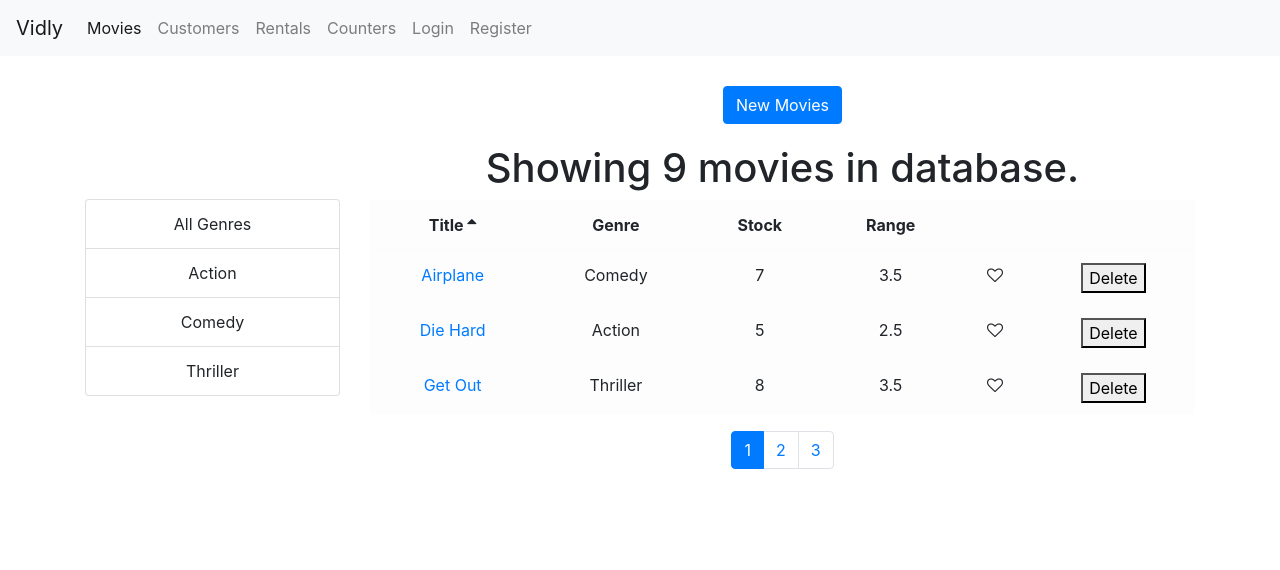
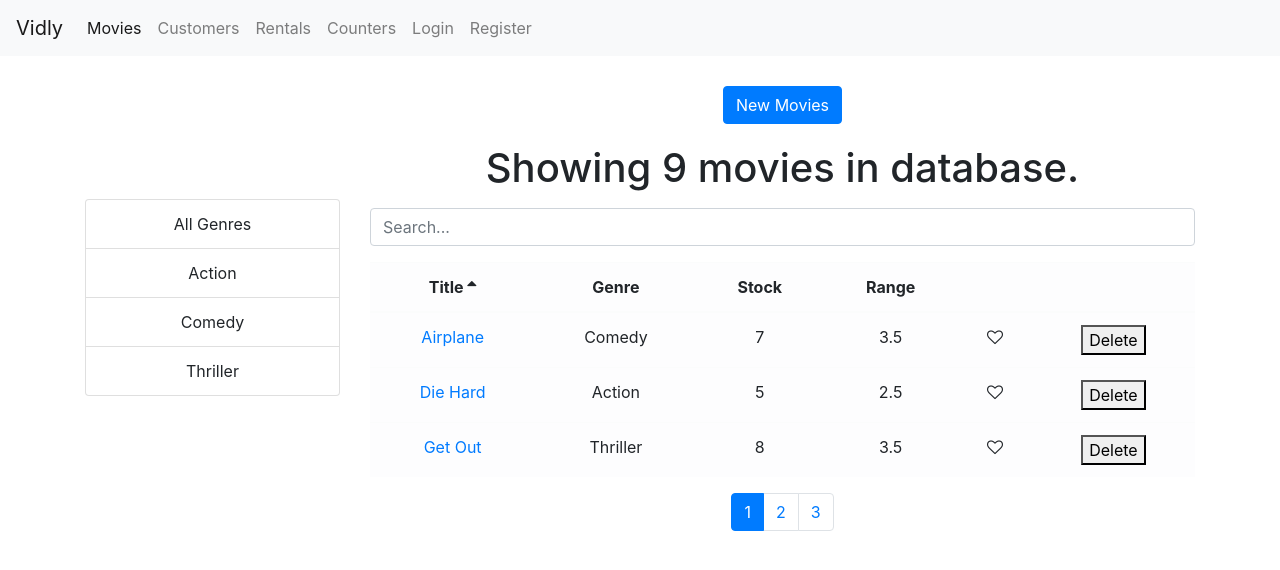
Before and after one commit to SincerelyBrittany/VidlyProject, a React (Create React App) app: page /movies in a window 1280 px wide. Shown: the top 570 px of the page. Built offline with nearby package versions, Linux system fonts and the light colour scheme.

Commit message:
working on searchBar

```diff
--- a/src/Vidly/common/form.jsx
+++ b/src/Vidly/common/form.jsx
@@ -1,56 +1,38 @@
 import React, { Component } from "react";
 import Joi from "joi-browser";
-import Input from "../common/input";
-import Select from "../common/select";
+import Input from "./input";
+import Select from "./select";
 
 class Form extends Component {
-  state = { data: {}, errors: {} };
+  state = {
+    data: {},
+    errors: {},
+  };
 
   validate = () => {
     const options = { abortEarly: false };
     const { error } = Joi.validate(this.state.data, this.schema, options);
     if (!error) return null;
+
     const errors = {};
     for (let item of error.details) errors[item.path[0]] = item.message;
     return errors;
-    // const result = Joi.validate(this.state.data, this.schema, {
-    //   abortEarly: false,
-    // });
-
-    // console.log(result, "this is resule");
-    // if (!result.error) return null;
-    // const errors = {};
-    // for (let item of result.error.details) errors[item.path[0]] = item.message;
-    // return errors;
-    // const errors = {};
-    // if (this.state.data.username.trim() === "")
-    //   errors.username = "Username is required";
-    // if (this.state.data.password.trim() === "")
-    //   errors.password = "Password is required";
-    // return Object.keys(errors).length === 0 ? null : errors;
   };
 
   validateProperty = ({ name, value }) => {
     const obj = { [name]: value };
     const schema = { [name]: this.schema[name] };
     const { error } = Joi.validate(obj, schema);
-    // if (!result.error) return null;
-    // return error.details[0].message;
     return error ? error.details[0].message : null;
-
-    // if (name === "username") {
-    //   if (value.trim() === "") return "Username is required";
-    // }
-    // if (name === "password") {
-    //   if (value.trim() === "") return "Password is required";
-    // }
   };
 
   handleSubmit = (e) => {
     e.preventDefault();
+
     const errors = this.validate();
     this.setState({ errors: errors || {} });
     if (errors) return;
+
     this.doSubmit();
   };
 
@@ -60,15 +42,17 @@ class Form extends Component {
     if (errorMessage) errors[input.name] = errorMessage;
     else delete errors[input.name];
 
-    const dataCopy = { ...this.state.data };
-    dataCopy[input.name] = input.value;
-    this.setState({ data: dataCopy });
+    const data = { ...this.state.data };
+    data[input.name] = input.value;
+
+    this.setState({ data, errors });
   };
 
   renderButton(label) {
     return (
-      // disabled={this.validate()}
-      <button className="btn btn-primary">{label}</button>
+      <button disabled={this.validate()} className="btn btn-primary">
+        {label}
+      </button>
     );
   }
 
@@ -89,6 +73,7 @@ class Form extends Component {
 
   renderInput(name, label, type = "text") {
     const { data, errors } = this.state;
+
     return (
       <Input
         type={type}
--- /dev/null
+++ b/src/Vidly/components/searchBox.jsx
@@ -0,0 +1,17 @@
+import React from "react";
+
+const SearchBox = ({ value, onChange }) => {
+  console.log(value, "this is value");
+  return (
+    <input
+      type="text"
+      name="query"
+      className="form-control my-3"
+      placeholder="Search..."
+      value={value}
+      onChange={(e) => onChange(e.currentTarget.value)}
+    />
+  );
+};
+
+export default SearchBox;
--- a/src/Vidly/components/vidly.jsx
+++ b/src/Vidly/components/vidly.jsx
@@ -7,6 +7,7 @@ import ListGroup from "../common/listGroup";
 import { paginate } from "../../utils/paginate";
 import _ from "lodash";
 import { Link } from "react-router-dom";
+import SearchBox from "./searchBox";
 
 const Vidly = () => {
   const [isDataLoading, setDataLoading] = React.useState(false);
@@ -19,10 +20,11 @@ const Vidly = () => {
   const [selectedGenre, setSelectedGenre] = React.useState();
   const [pageSize, setPageSize] = React.useState(3);
   const [currentPage, setcurrentPage] = React.useState(1);
+  const [searchQuery, setSearchQuery] = React.useState("");
 
   const fetchMovies = async () => {
     const response = await getMovies();
-    setMovies((response && response) || []);
+    setMovies(response && response);
     setDataLoading(false);
   };
   React.useEffect(() => {
@@ -63,6 +65,12 @@ const Vidly = () => {
     setcurrentPage(1);
   };
 
+  const handleSearch = (query) => {
+    setSearchQuery(query);
+    setSelectedGenre(null);
+    setcurrentPage(1);
+  };
+
   const handleSortButton = (sortColumnCopy) => {
     setSortColumn(sortColumnCopy);
   };
@@ -70,15 +78,20 @@ const Vidly = () => {
   if (movies && movies.length === 0) return <p> There are no movies </p>;
 
   const getPagedData = () => {
-    const filtered =
-      selectedGenre && selectedGenre._id
-        ? movies.filter((m) => m.genre._id === selectedGenre._id)
-        : movies;
+    let filtered;
+    if (searchQuery) {
+      filtered = movies.filter((m) =>
+        m.title.toLowerCase().startsWith(searchQuery.toLowerCase())
+      );
+    } else {
+      filtered =
+        selectedGenre && selectedGenre._id
+          ? movies.filter((m) => m.genre._id === selectedGenre._id)
+          : movies;
+    }
 
     const sorted = _.orderBy(filtered, [sortColumn.path], [sortColumn.order]);
-
     const paginatedMovies = paginate(sorted, currentPage, pageSize);
-
     return {
       totalCount: filtered.length,
       paginatedMovies: paginatedMovies,
@@ -112,6 +125,7 @@ const Vidly = () => {
             </Link>
 
             <h1> Showing {totalCount} movies in database.</h1>
+            <SearchBox value={searchQuery} onChange={handleSearch} />
             <MovieTable
               paginatedMovies={paginatedMovies}
               sortColumn={sortColumn}
```
